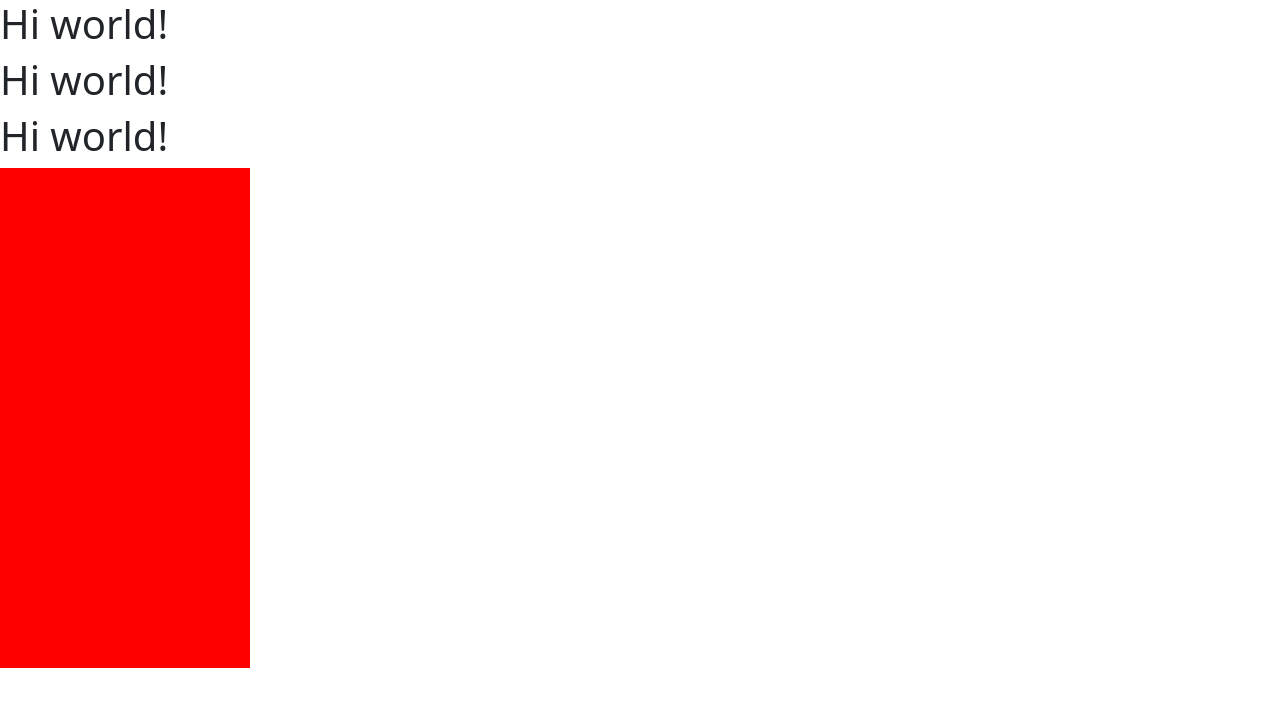
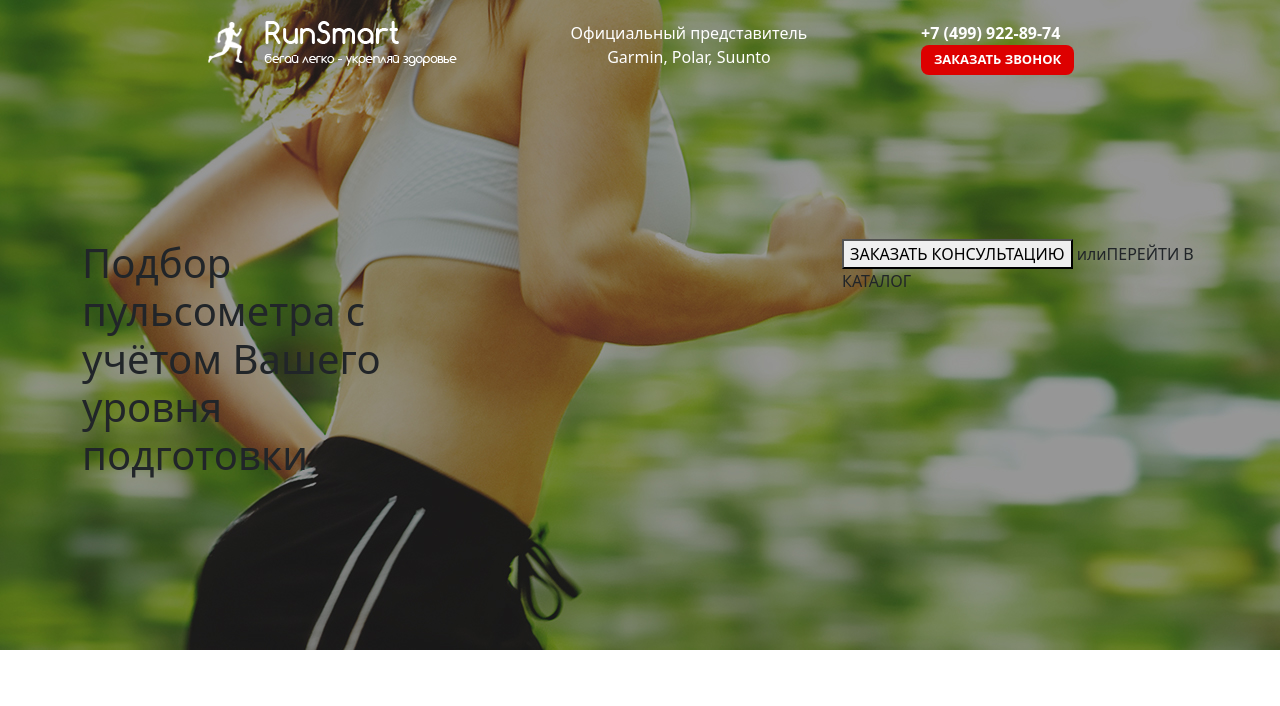
Before and after one commit to LuMonKi/LuMonKi.github.io, a plain HTML site: page index.html in a window 1280 px wide. Drawn offline with nearby package versions, Linux system fonts and the light colour scheme.

Commit message:
Добавил меню

```diff
--- a/index.html
+++ b/index.html
@@ -11,11 +11,41 @@
   <body>
 
 
-    <h1>Hi world!</h1>
-    <h1>Hi world!</h1>
-    <h1>Hi world!</h1>
-   <div class="block"></div>
-   <div class="block"></div>
+<section class="run">
+  <div class="menu">
+    <div class="menu_comlogo"></div>
+    <div class="menu_member"><span class="member_spltext">Официальный представитель</span><br>Garmin, Polar, Suunto</div>
+    <div class="menu_callus" href="tel: 74999228974">
+      +7 (499) 922-89-74
+      <button class="menu_callus_button">ЗАКАЗАТЬ ЗВОНОК</button>
+    </div>
+  </div>
+  <div class="container">
+    <div class="row">
+      <div class="col">
+        <h1>Подбор пульсометра <span class="subtext">с учётом Вашего уровня подготовки</span>
+        </h1>
+      </div>
+      <div class="col"></div>
+      <div class="col"><button class="order_button">ЗАКАЗАТЬ КОНСУЛЬТАЦИЮ</button>
+        или<span class="order_catalog" href="#">ПЕРЕЙТИ В КАТАЛОГ</span>
+      </div>
+    </div>
+  </div>
+
+
+
+
+
+
+
+
+
+
+</section>
+
+
+
 
   </body>
 </html>
--- a/scss/style.scss
+++ b/scss/style.scss
@@ -1,5 +1,57 @@
-.block{
-    height: 250px;
-    width: 250px;
-    background-color: red;
+@mixin button {
+    background-color: rgb(221, 0, 0);
+    height: 32px;
+    width: 153px;
+    border: none;
+    color: white;
+    font-weight: 600;
+    font-size:small;
+    border-radius: 8px;
 }
+
+
+.run{
+    height: 650px;
+    width: 100%;
+    background-image: url(../img/bg.png);
+    display: flex;
+    justify-content: center;
+    flex-wrap: wrap;
+    padding: 21px 0 0 0 ;
+}
+.menu{
+    height: 54px;
+    width: 982px;
+    display: flex;
+    justify-content: space-around;
+
+    &_comlogo{
+        height: 45px;
+        width: 251px;
+        background-image:url(../img/лого.png)
+    }
+    &_member{
+        text-align: center;
+        color: white;
+        font-weight: 500;
+
+        .member_spltext{
+
+            font-weight: 400;
+        }
+    }
+    &_callus{
+        color:white;
+        display: flex;
+        flex-direction: column;
+        font-weight: 700;
+
+        &_button{
+            @include button;
+        }
+
+    }
+
+
+
+}
```
Also changed, not shown: scss/style.css, 1 other file.
